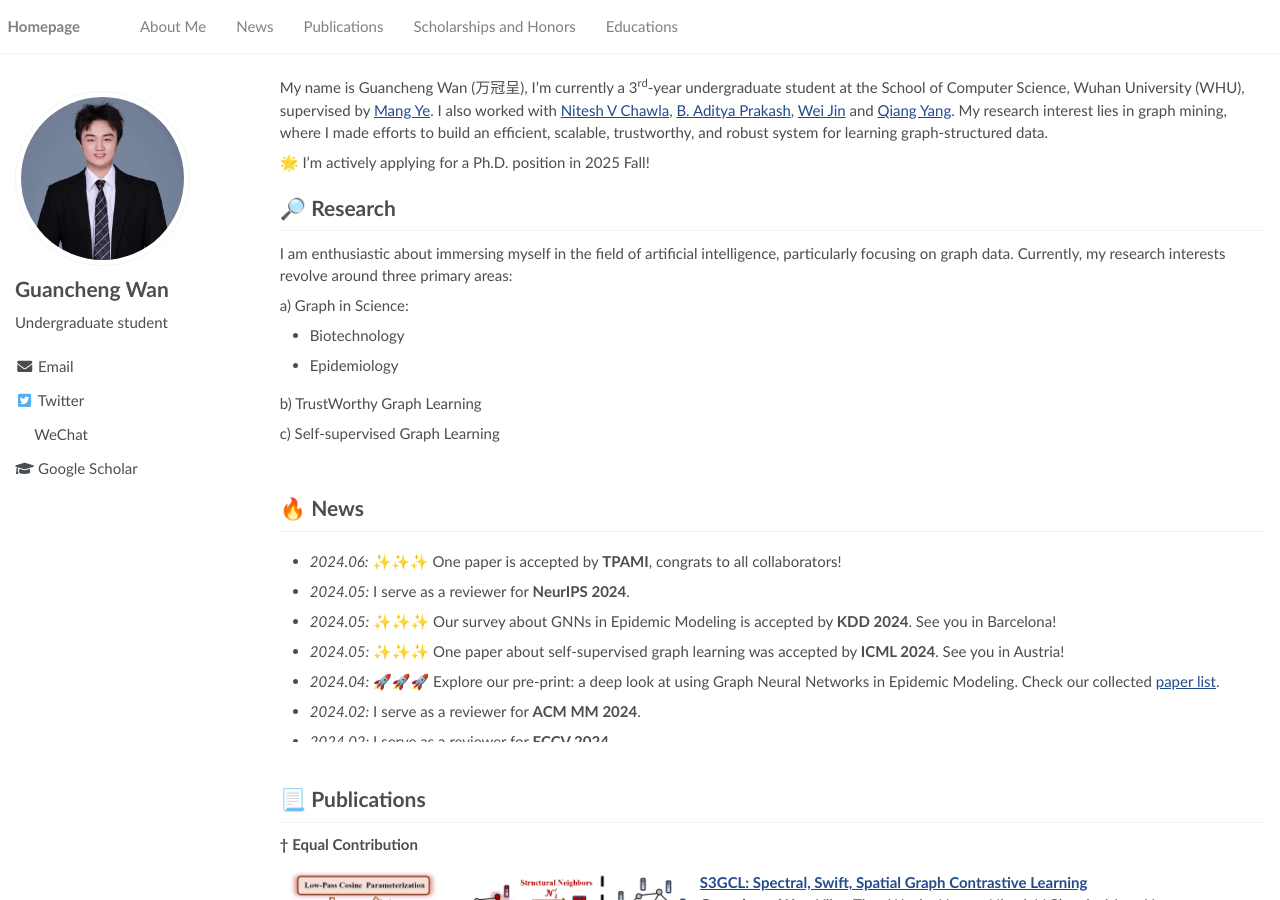
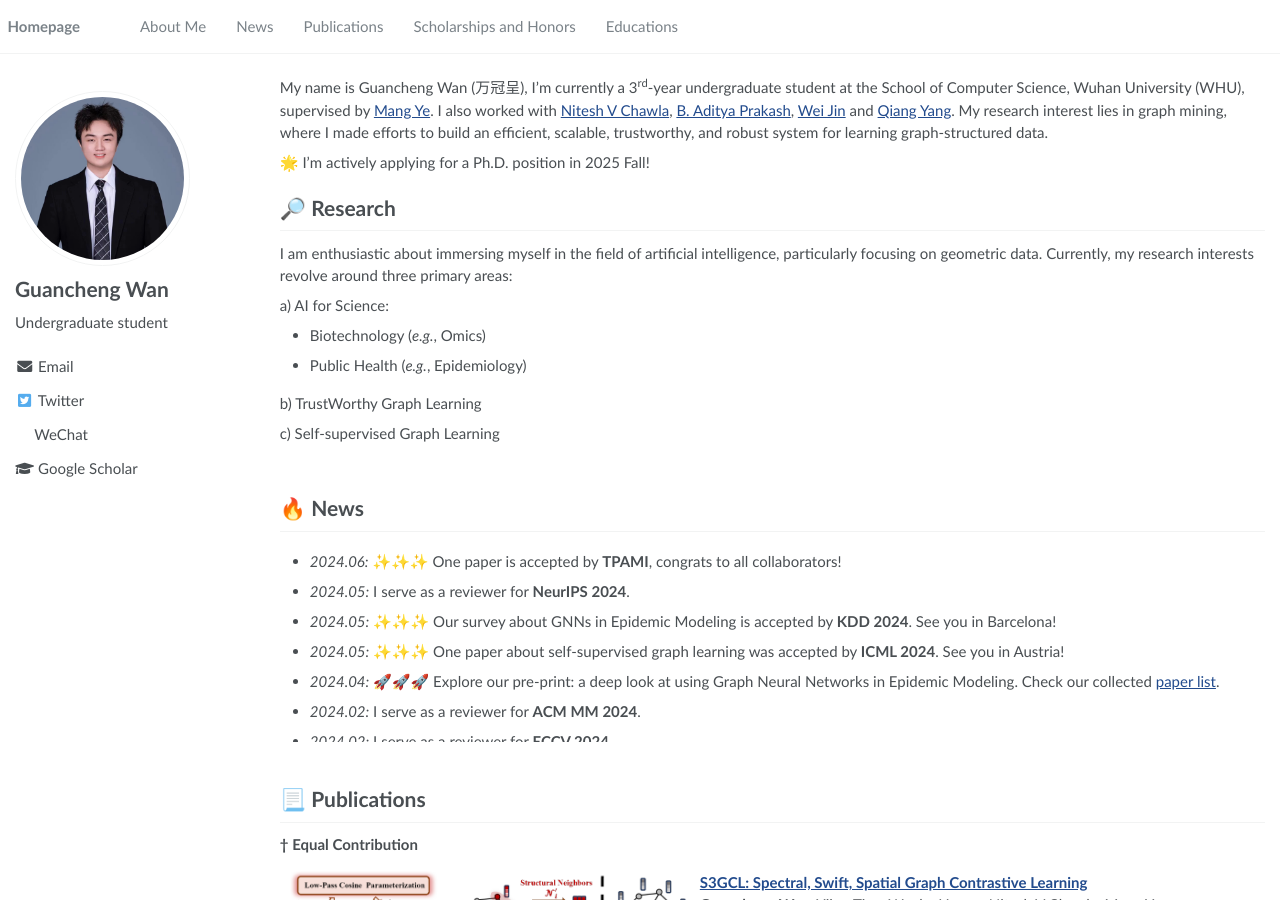
Before and after one commit to SuHui03/guanchengWan.github.io, a Jekyll site: the page built from _pages/about.md, in a window 1280 px wide and 900 px high. Built offline with Jekyll 4.4.1, drawn with Linux system fonts in a browser that asks for light colours.

Commit message:
Update about.md

```diff
--- a/_pages/about.md
+++ b/_pages/about.md
@@ -30,12 +30,12 @@ My name is Guancheng Wan (万冠呈), I'm currently a 3<sup>rd</sup>-year underg
 <!-- My curriculum vitae (**CV**) can be downloaded [here](https://github.com/GuanchengWan/guanchengWan.github.io/raw/master/docs/GuanchengWan_cv.pdf).  -->
 
 # 🔎 Research
-I am enthusiastic about immersing myself in the field of artificial intelligence, particularly focusing on graph data. Currently, my research interests revolve around three primary areas:
+I am enthusiastic about immersing myself in the field of artificial intelligence, particularly focusing on geometric data. Currently, my research interests revolve around three primary areas:
 
-a) Graph in Science:
-- Biotechnology
+a) AI for Science:
+- Biotechnology (*e.g.*, Omics)
 
-- Epidemiology
+- Public Health (*e.g.*, Epidemiology)
 
 b) TrustWorthy Graph Learning
 
```
